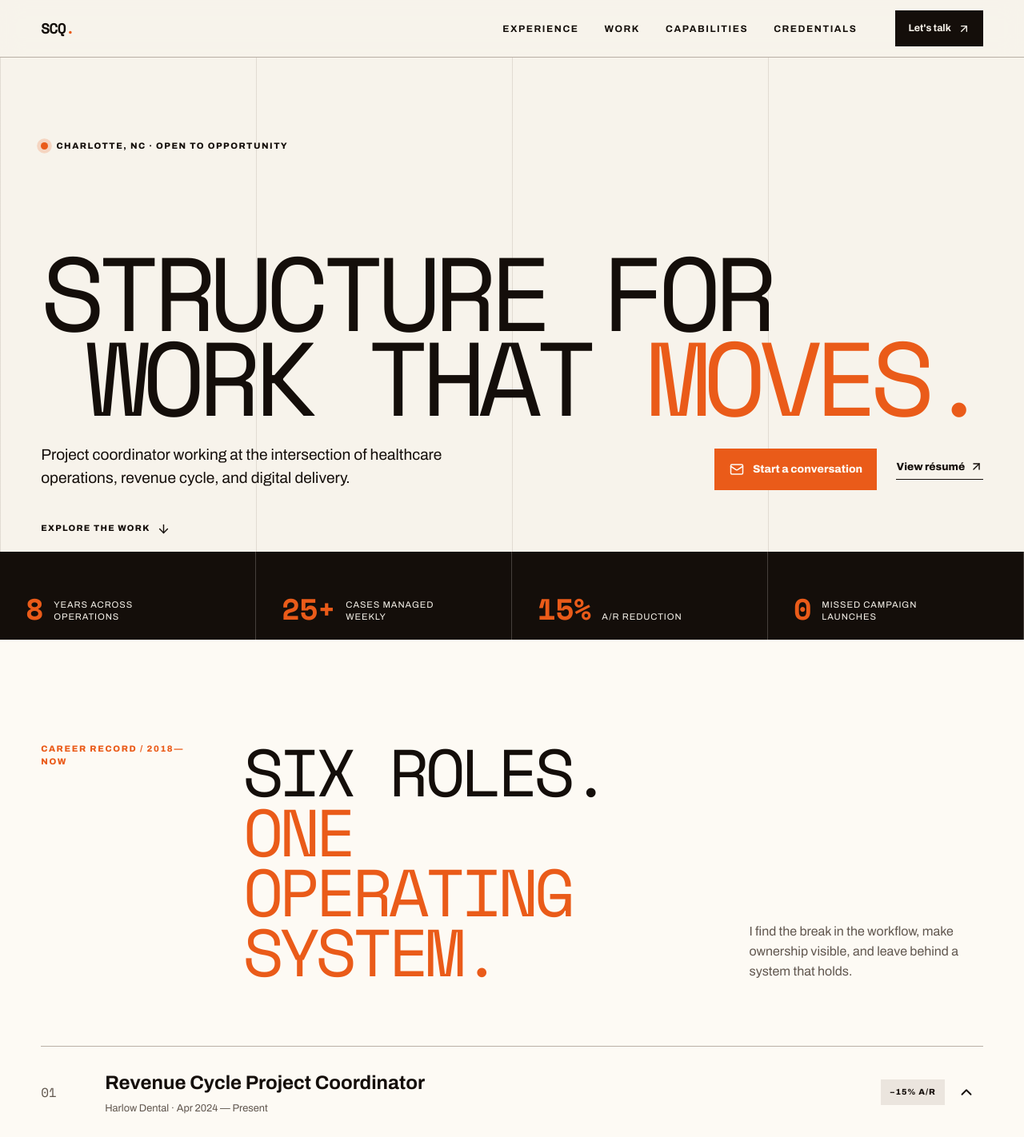
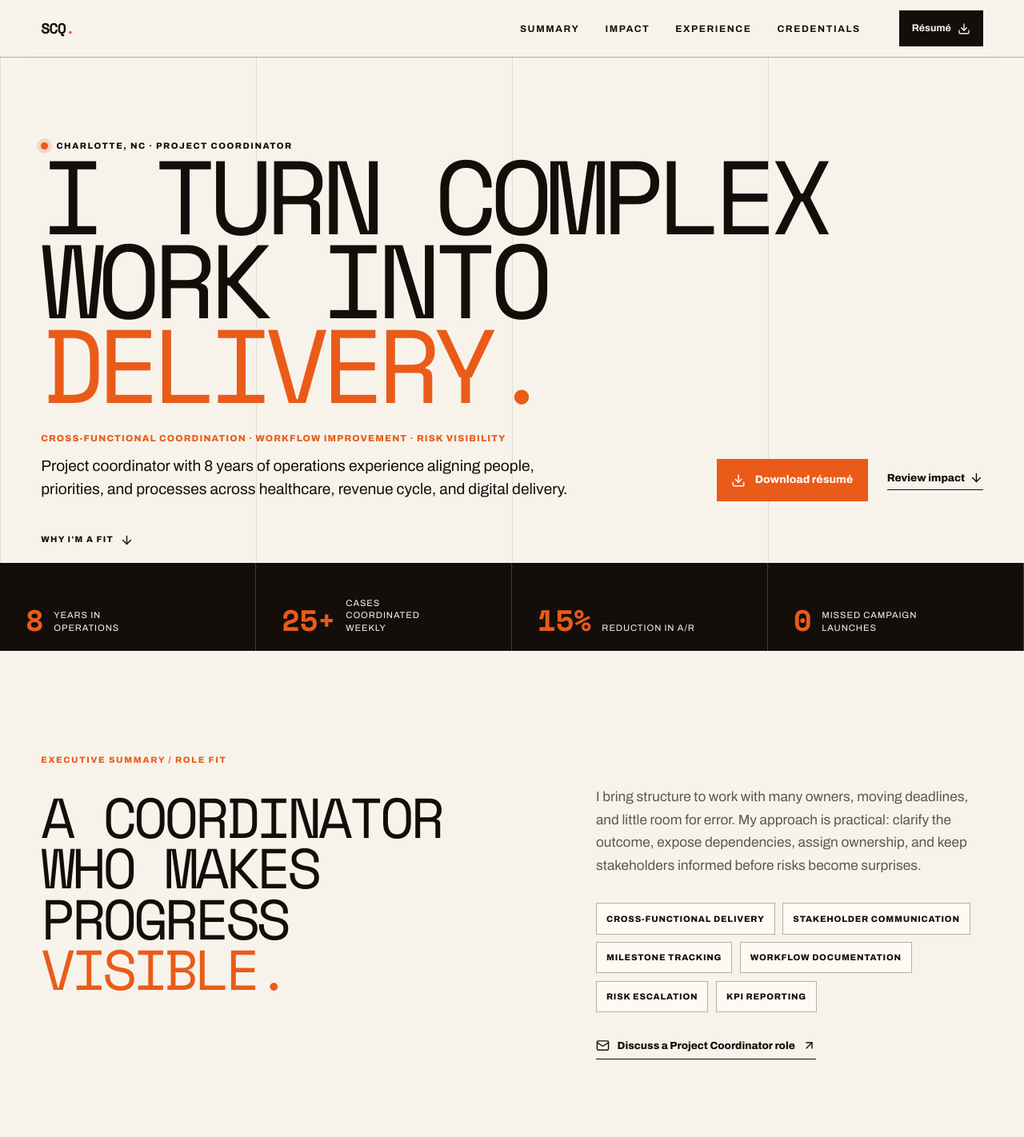
Before and after one commit to cerrae/suncerrae, a Next.js app: page / in a window 1280 px wide. Shown: the top 1422 px of the page at 80% size. Built offline with nearby package versions, Linux system fonts and the light colour scheme.

Commit message:
feat: update portfolio metadata and add download icon; adjust CSS layout and component roles

```diff
--- a/app/globals.css
+++ b/app/globals.css
@@ -61,7 +61,9 @@ button { font: inherit; }
 .hero h1 { margin: auto 0 2rem; display: flex; flex-direction: column; font-family: var(--font-display), monospace; font-size: clamp(3.7rem, 10.2vw, 10rem); line-height: .81; text-transform: uppercase; letter-spacing: -.075em; max-width: 1500px; }
 .hero h1 span:last-child { align-self: flex-end; }
 .hero-lower { display: flex; justify-content: space-between; align-items: end; gap: 2rem; padding-bottom: 2.5rem; }
-.hero-lower > p { max-width: 33rem; margin: 0; font-size: clamp(1rem, 1.5vw, 1.3rem); line-height: 1.5; }
+.hero-lower > div:first-child { max-width: 42rem; }
+.hero-lower > div:first-child > p:last-child { margin: 0; font-size: clamp(1rem, 1.5vw, 1.3rem); line-height: 1.5; }
+.hero-kicker { margin: 0 0 .75rem; color: var(--primary); font-size: .72rem; font-weight: 800; letter-spacing: .1em; line-height: 1.5; text-transform: uppercase; }
 .hero-actions { display: flex; align-items: center; gap: 1.5rem; }
 .primary-action { display: flex; align-items: center; gap: .7rem; background: var(--primary); color: var(--primary-foreground); padding: 1rem 1.15rem; font-weight: 800; font-size: .85rem; }
 .primary-action:hover { background: var(--foreground); }
@@ -78,6 +80,14 @@ button { font: inherit; }
 .section-intro { display: grid; grid-template-columns: .7fr 2fr 1fr; align-items: end; gap: 3rem; margin-bottom: 5rem; }
 .section-intro .eyebrow { align-self: start; }
 .section-intro > p:last-child { margin: 0; color: var(--muted-foreground); line-height: 1.55; }
+.recruiter-summary { display: grid; grid-template-columns: 1.1fr .9fr; gap: clamp(3rem, 8vw, 9rem); align-items: start; border-bottom: 1px solid var(--border); }
+.summary-lead h2 { font-size: clamp(2.8rem, 5.5vw, 5.8rem); }
+.summary-copy { padding-top: 2.6rem; }
+.summary-copy > p { margin: 0; color: var(--muted-foreground); font-size: 1.08rem; line-height: 1.65; }
+.fit-tags { display: flex; flex-wrap: wrap; gap: .6rem; margin-top: 2rem; }
+.fit-tags span { border: 1px solid var(--border); background: var(--card); padding: .65rem .75rem; font-size: .68rem; font-weight: 800; letter-spacing: .07em; text-transform: uppercase; }
+.summary-contact { display: flex; align-items: center; gap: .6rem; width: fit-content; margin-top: 2rem; padding-bottom: .4rem; border-bottom: 1px solid var(--foreground); font-size: .82rem; font-weight: 800; }
+.summary-contact:hover { color: var(--primary); border-color: var(--primary); }
 .experience-section { background: var(--card); }
 .roles { border-top: 1px solid var(--border); }
 .role { border-bottom: 1px solid var(--border); }
@@ -150,6 +160,9 @@ footer { padding: clamp(5rem, 10vw, 9rem) clamp(1.25rem, 4vw, 4rem) 2rem; backgr
 footer .eyebrow { color: var(--foreground); }
 footer h2 { margin: 0 0 4rem; font-family: var(--font-display); text-transform: uppercase; font-size: clamp(3.5rem, 9vw, 9rem); line-height: .85; letter-spacing: -.07em; }
 footer h2 em { color: var(--foreground); }
+.footer-actions { display: grid; grid-template-columns: .65fr 1.35fr; gap: 2rem; align-items: end; }
+.footer-resume { display: flex; align-items: center; justify-content: center; gap: .7rem; background: var(--foreground); color: var(--background); padding: 1.15rem; font-size: .9rem; font-weight: 800; }
+.footer-resume:hover { background: var(--background); color: var(--foreground); }
 .footer-email { display: flex; justify-content: space-between; align-items: center; border-bottom: 2px solid currentColor; padding: 1rem 0; font-size: clamp(1.15rem, 3vw, 2.3rem); font-weight: 800; }
 .footer-meta { display: flex; justify-content: space-between; gap: 2rem; padding-top: 3rem; font-size: .7rem; text-transform: uppercase; letter-spacing: .08em; }
 .footer-meta div { display: flex; gap: 2rem; }
@@ -160,6 +173,7 @@ footer h2 em { color: var(--foreground); }
   .hero { min-height: auto; padding-top: 3rem; background-size: 50% 100%; }.hero h1 { margin: 7rem 0 3rem; font-size: clamp(3.5rem, 18vw, 6rem); }.hero h1 span:last-child { align-self: flex-start; }
   .hero-lower { align-items: flex-start; flex-direction: column; }.hero-actions { align-items: flex-start; flex-direction: column; }.scroll-cue { margin-top: 2rem; }
   .proof-strip { grid-template-columns: repeat(2, 1fr); }.proof-strip div { min-height: 90px; }
+  .recruiter-summary { grid-template-columns: 1fr; gap: 1rem; }.summary-copy { padding-top: 0; }
   .section-intro { grid-template-columns: 1fr; gap: 1.5rem; }.section-intro .eyebrow { margin: 0; }.section-intro > p:last-child { max-width: 30rem; }
   .section-heading { display: block; }.section-heading .eyebrow { margin-bottom: 2rem; }
   .role-trigger { grid-template-columns: 2rem 1fr 1.5rem; }.role-metric { display: none; }.role-detail { grid-template-columns: 1fr; margin-left: 0; }
@@ -167,7 +181,7 @@ footer h2 em { color: var(--foreground); }
   .phase-case .case-copy { grid-template-columns: 1fr; }.phase-tool { grid-template-columns: 1fr; }.phase-tabs { grid-template-columns: repeat(2, 1fr); }.phase-content { min-height: 250px; }
   .cap-grid { grid-template-columns: 1fr 1fr; }.cap-grid article { min-height: 220px; }
   .credential-list div { grid-template-columns: 2rem 1fr; }.credential-list small { grid-column: 2; }
-  .footer-meta { flex-direction: column; }.footer-meta div { flex-direction: column; gap: .7rem; }
+  .footer-actions { grid-template-columns: 1fr; }.footer-meta { flex-direction: column; }.footer-meta div { flex-direction: column; gap: .7rem; }
 }
 @media (max-width: 480px) { .proof-strip { grid-template-columns: 1fr 1fr; }.proof-strip div { align-items: flex-start; flex-direction: column; }.cap-grid { grid-template-columns: 1fr; }.case { padding: 1.25rem; }.phase-tabs { grid-template-columns: 1fr 1fr; }.phase-tabs button { min-height: 90px; } }
 @media (prefers-reduced-motion: reduce) { html { scroll-behavior: auto; } *, *::before, *::after { animation-duration: .01ms !important; transition-duration: .01ms !important; } }
--- a/app/layout.tsx
+++ b/app/layout.tsx
@@ -7,8 +7,8 @@ const body = Archivo({ subsets: ['latin'], variable: '--font-body' })
 const display = Space_Mono({ subsets: ['latin'], weight: ['400', '700'], variable: '--font-display' })
 
 export const metadata: Metadata = {
-  title: 'Sun Cerrae Quinones | Project Coordinator',
-  description: 'Portfolio of Sun Cerrae Quinones, a project coordinator specializing in healthcare operations, revenue cycle, and digital delivery.',
+  title: 'Sun Cerrae Quinones | Project Coordinator Portfolio',
+  description: 'Project Coordinator with 8 years of operations experience in cross-functional delivery, workflow improvement, healthcare revenue cycle, and digital production.',
   generator: 'v0.app',
 }
 
--- a/components/portfolio.tsx
+++ b/components/portfolio.tsx
@@ -1,7 +1,7 @@
 'use client'
 
 import { useState } from 'react'
-import { ArrowDown, ArrowUpRight, Check, ChevronDown, Mail, Menu, X } from 'lucide-react'
+import { ArrowDown, ArrowUpRight, Check, ChevronDown, Download, Mail, Menu, X } from 'lucide-react'
 
 const roles = [
   { role: 'Revenue Cycle Project Coordinator', company: 'Harlow Dental', dates: 'Apr 2024 — Present', status: 'Active', intake: 'Stepped into a revenue cycle team where claims moved between billing, providers, and insurance with no consistent handoff process.', action: 'Rebuilt the claims workflow end to end, managed 25+ cases weekly, and built standardized KPI reporting reviewed every week.', outcome: 'Cut A/R by 15%, tracked through monthly aging reports.', metric: '−15% A/R' },
@@ -23,13 +23,13 @@ const phases = [
 
 function Header() {
   const [open, setOpen] = useState(false)
-  const links = [['Experience', 'experience'], ['Work', 'work'], ['Capabilities', 'capabilities'], ['Credentials', 'credentials']]
+  const links = [['Summary', 'summary'], ['Impact', 'work'], ['Experience', 'experience'], ['Credentials', 'credentials']]
   return <header className="site-header">
     <a href="#top" className="monogram" aria-label="Sun Cerrae Quinones, home">SCQ<span>.</span></a>
     <nav className="desktop-nav" aria-label="Main navigation">{links.map(([label, href]) => <a key={href} href={`#${href}`}>{label}</a>)}</nav>
-    <a className="header-contact" href="mailto:suncquinones@gmail.com">Let&apos;s talk <ArrowUpRight size={16}/></a>
+    <a className="header-contact" href="https://cerrae.github.io/Sun-Cerrae-Quinones-Portfolio/Sun_Quinones_Resume.pdf" download target="_blank" rel="noreferrer">Résumé <Download size={16}/></a>
     <button className="menu-button" onClick={() => setOpen(!open)} aria-expanded={open} aria-controls="mobile-nav" aria-label={open ? 'Close menu' : 'Open menu'}>{open ? <X/> : <Menu/>}</button>
-    {open && <nav id="mobile-nav" className="mobile-nav" aria-label="Mobile navigation">{links.map(([label, href]) => <a key={href} href={`#${href}`} onClick={() => setOpen(false)}>{label}</a>)}<a href="mailto:suncquinones@gmail.com">Contact</a></nav>}
+    {open && <nav id="mobile-nav" className="mobile-nav" aria-label="Mobile navigation">{links.map(([label, href]) => <a key={href} href={`#${href}`} onClick={() => setOpen(false)}>{label}</a>)}<a href="https://cerrae.github.io/Sun-Cerrae-Quinones-Portfolio/Sun_Quinones_Resume.pdf" download target="_blank" rel="noreferrer">Download résumé</a><a href="mailto:suncquinones@gmail.com">Contact</a></nav>}
   </header>
 }
 
@@ -54,7 +54,7 @@ function Experience() {
 function Work() {
   const [phase, setPhase] = useState(0)
   return <section id="work" className="section work-section">
-    <div className="section-heading"><p className="eyebrow">Selected work / Anonymized</p><h2>Plans built for<br/><em>the real world.</em></h2></div>
+    <div className="section-heading"><p className="eyebrow">Selected impact / Hiring evidence</p><h2>How I move work<br/><em>forward.</em></h2></div>
     <article className="case case-dark">
       <div className="case-copy"><p className="case-index">01 / Compliance governance</p><h3>Claims compliance control framework</h3><p>A governance system for a multi-provider practice where checks previously happened only when someone noticed a problem.</p><div className="case-result"><span>Control principle</span><strong>Every exception gets an owner and a forced path to resolution.</strong></div></div>
       <div className="control-list">{[['Claims accuracy audit','Weekly','Revenue Cycle Lead'],['Credentialing status','Monthly','Compliance Officer'],['Denial trend review','Monthly','Practice Manager'],['Documentation retention','Quarterly','Compliance Officer']].map((row, i) => <div className="control-row" key={row[0]}><span>0{i+1}</span><strong>{row[0]}</strong><small>{row[1]}</small><small>{row[2]}</small></div>)}<div className="escalation"><Check size={18}/> Flag → Log → Route in 48 hrs → Document → Review</div></div>
@@ -73,15 +73,16 @@ function Work() {
 export function Portfolio() {
   return <main id="top"><Header/>
     <section className="hero">
-      <div className="hero-status"><span className="pulse"/> Charlotte, NC · Open to opportunity</div>
-      <h1><span>Structure for</span><span>work that <em>moves.</em></span></h1>
-      <div className="hero-lower"><p>Project coordinator working at the intersection of healthcare operations, revenue cycle, and digital delivery.</p><div className="hero-actions"><a className="primary-action" href="mailto:suncquinones@gmail.com"><Mail size={18}/> Start a conversation</a><a className="text-action" href="https://cerrae.github.io/Sun-Cerrae-Quinones-Portfolio/Sun_Quinones_Resume.pdf" target="_blank" rel="noreferrer">View résumé <ArrowUpRight size={17}/></a></div></div>
-      <a href="#experience" className="scroll-cue">Explore the work <ArrowDown size={17}/></a>
-      <div className="proof-strip"><div><strong>8</strong><span>Years across operations</span></div><div><strong>25+</strong><span>Cases managed weekly</span></div><div><strong>15%</strong><span>A/R reduction</span></div><div><strong>0</strong><span>Missed campaign launches</span></div></div>
+      <div className="hero-status"><span className="pulse"/> Charlotte, NC · Project Coordinator</div>
+      <h1><span>I turn complex</span><span>work into <em>delivery.</em></span></h1>
+      <div className="hero-lower"><div><p className="hero-kicker">Cross-functional coordination · Workflow improvement · Risk visibility</p><p>Project coordinator with 8 years of operations experience aligning people, priorities, and processes across healthcare, revenue cycle, and digital delivery.</p></div><div className="hero-actions"><a className="primary-action" href="https://cerrae.github.io/Sun-Cerrae-Quinones-Portfolio/Sun_Quinones_Resume.pdf" download target="_blank" rel="noreferrer"><Download size={18}/> Download résumé</a><a className="text-action" href="#work">Review impact <ArrowDown size={17}/></a></div></div>
+      <a href="#summary" className="scroll-cue">Why I&apos;m a fit <ArrowDown size={17}/></a>
+      <div className="proof-strip"><div><strong>8</strong><span>Years in operations</span></div><div><strong>25+</strong><span>Cases coordinated weekly</span></div><div><strong>15%</strong><span>Reduction in A/R</span></div><div><strong>0</strong><span>Missed campaign launches</span></div></div>
     </section>
-    <Experience/><Work/>
+    <section id="summary" className="section recruiter-summary"><div className="summary-lead"><p className="eyebrow">Executive summary / Role fit</p><h2>A coordinator who makes progress <em>visible.</em></h2></div><div className="summary-copy"><p>I bring structure to work with many owners, moving deadlines, and little room for error. My approach is practical: clarify the outcome, expose dependencies, assign ownership, and keep stakeholders informed before risks become surprises.</p><div className="fit-tags" aria-label="Core qualifications">{['Cross-functional delivery','Stakeholder communication','Milestone tracking','Workflow documentation','Risk escalation','KPI reporting'].map(tag => <span key={tag}>{tag}</span>)}</div><a className="summary-contact" href="mailto:suncquinones@gmail.com"><Mail size={17}/> Discuss a Project Coordinator role <ArrowUpRight size={17}/></a></div></section>
+    <Work/><Experience/>
     <section id="capabilities" className="section capabilities-section"><div className="section-heading"><p className="eyebrow">Capabilities / How I contribute</p><h2>Calm in the<br/><em>complexity.</em></h2></div><div className="cap-grid">{[['Revenue cycle','Claims, billing, A/R, credentialing, provider enrollment'],['Coordination','Cross-functional teams, vendors, and external stakeholders'],['Systems','JIRA, MS Project, CMS platforms, KPI reporting'],['Process','Workflow documentation, onboarding design, standardization'],['Methodology','Agile fundamentals, milestone tracking, stakeholder management'],['Technical','HTML, CSS, and SQL—enough to work with engineering, not around it']].map((cap, i) => <article key={cap[0]}><span>0{i+1}</span><h3>{cap[0]}</h3><p>{cap[1]}</p></article>)}</div></section>
     <section id="credentials" className="section credentials-section"><p className="eyebrow">Credentials / On file</p><div className="credential-list">{[['Google Project Management: Specialization','Coursera','Aug 2022'],['Agile Project Management','Coursera','Aug 2022'],['Project Management','Bryan University','Feb 2022'],['Advanced Full Stack Web Development','Bryan University','Feb 2022']].map((cert, i) => <div key={cert[0]}><span>{String(i+1).padStart(2,'0')}</span><strong>{cert[0]}</strong><small>{cert[1]}</small><small>{cert[2]}</small></div>)}</div></section>
-    <footer id="contact"><p className="eyebrow">Next project / Start here</p><h2>Have a messy<br/>workflow? <em>Good.</em></h2><a className="footer-email" href="mailto:suncquinones@gmail.com">suncquinones@gmail.com <ArrowUpRight/></a><div className="footer-meta"><span>Sun Cerrae Quinones · Charlotte, NC</span><div><a href="tel:9803715532">(980) 371-5532</a><a href="https://www.linkedin.com/in/suncerrae" target="_blank" rel="noreferrer">LinkedIn</a></div><span>© {new Date().getFullYear()}</span></div></footer>
+    <footer id="contact"><p className="eyebrow">Recruiting / Next step</p><h2>Need a coordinator<br/>who <em>delivers?</em></h2><div className="footer-actions"><a className="footer-resume" href="https://cerrae.github.io/Sun-Cerrae-Quinones-Portfolio/Sun_Quinones_Resume.pdf" download target="_blank" rel="noreferrer"><Download/> Download résumé</a><a className="footer-email" href="mailto:suncquinones@gmail.com">suncquinones@gmail.com <ArrowUpRight/></a></div><div className="footer-meta"><span>Sun Cerrae Quinones · Project Coordinator · Charlotte, NC</span><div><a href="tel:9803715532">(980) 371-5532</a><a href="https://www.linkedin.com/in/suncerrae" target="_blank" rel="noreferrer">LinkedIn</a></div><span>© {new Date().getFullYear()}</span></div></footer>
   </main>
 }
```
